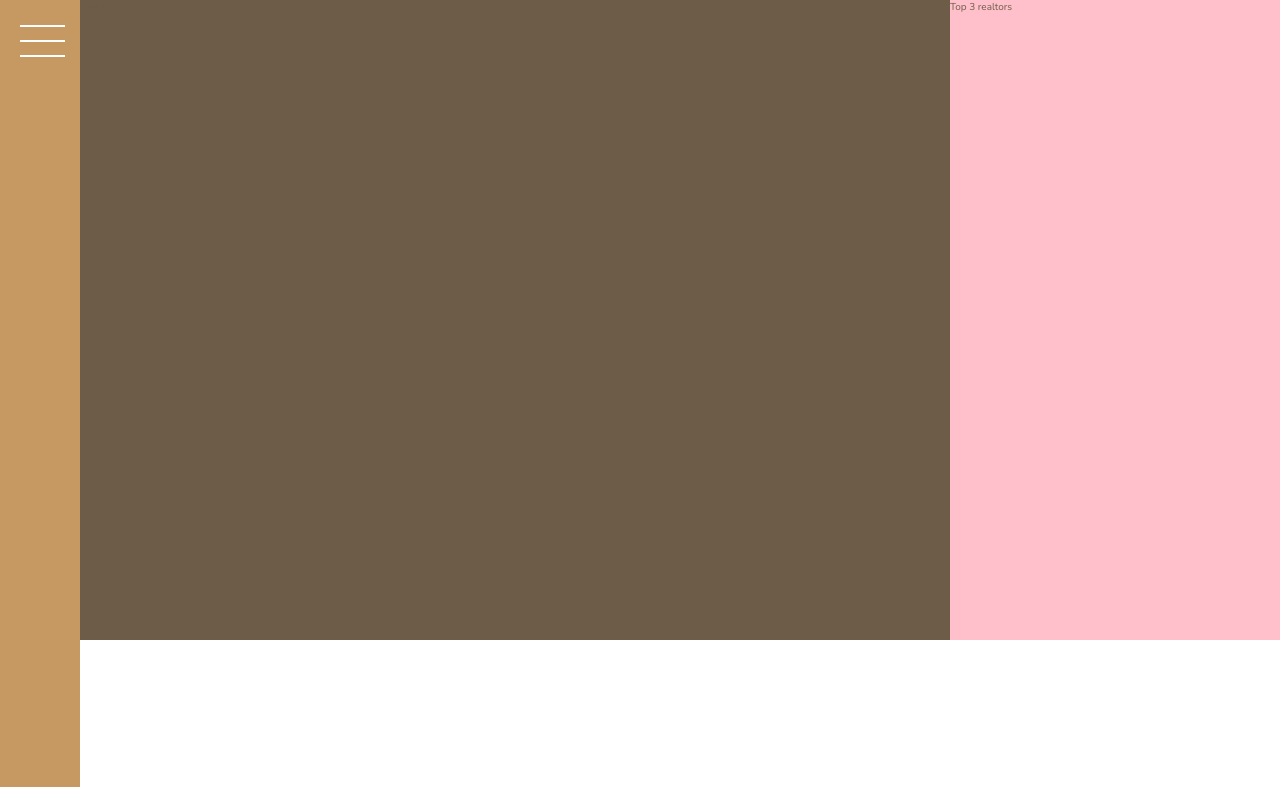
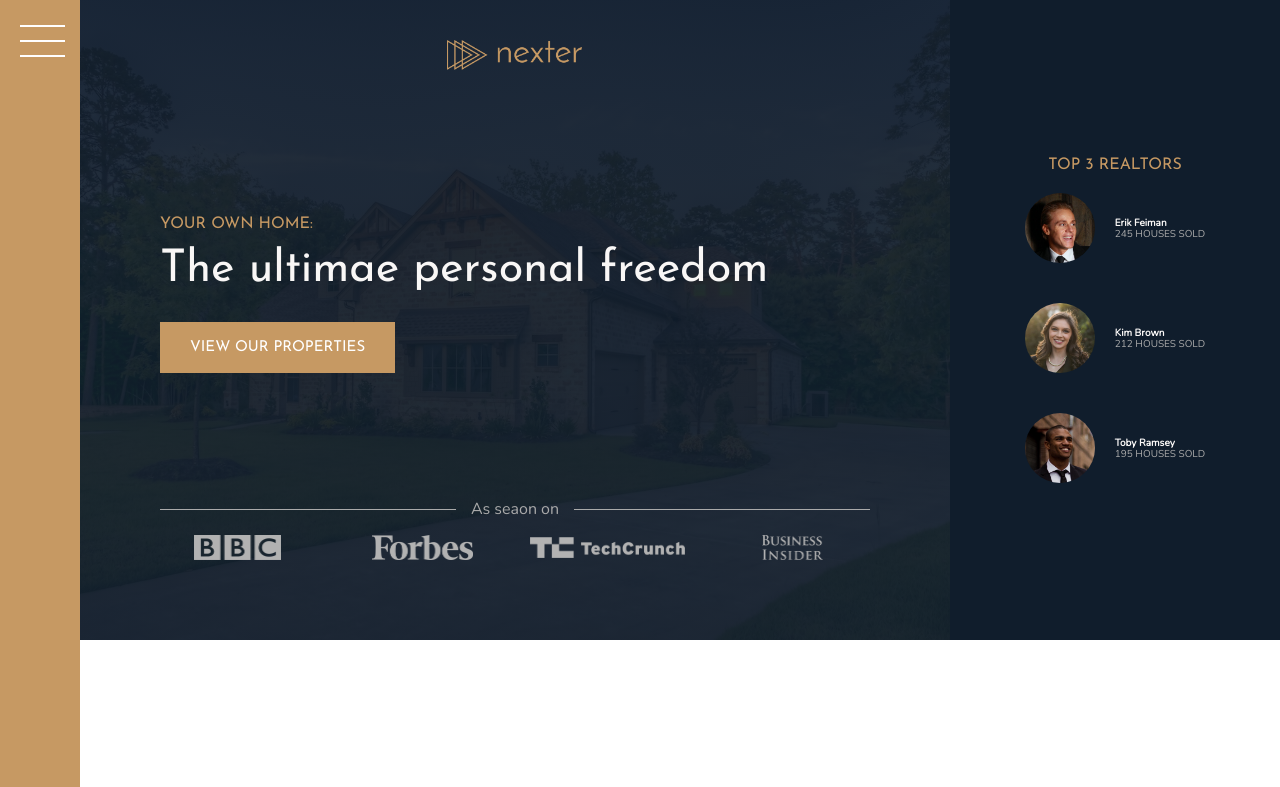
Before and after one commit to PilarczykM/Nexter_Project, a website: page index.html in a window 1280 px wide. Shown: the top 787 px of the page. Drawn offline with nearby package versions, Linux system fonts and the light colour scheme.

Commit message:
Site ready without mediaqueries.

```diff
--- a/index.html
+++ b/index.html
@@ -17,8 +17,39 @@
     <div class="sidebar">
         <button class="nav-button"></button>
     </div>
-    <header class="header">Header</header>
-    <div class="realtors">Top 3 realtors</div>
+    <header class="header">
+        <img src="./img/logo.png" alt="Logo" class="header__logo">
+        <h3 class="heading-3">Your own home:</h3>
+        <h1 class="heading-1">The ultimae personal freedom</h1>
+        <button class="btn header__btn">View our properties</button>
+        <div class="header__seenon-text">As seaon on</div>
+        <div class="header__seenon-logos">
+            <img src="./img/logo-bbc.png" alt="BBC">
+            <img src="./img/logo-forbes.png" alt="Forbes">
+            <img src="./img/logo-techcrunch.png" alt="Techcrunch">
+            <img src="./img/logo-bi.png" alt="Bi">
+        </div>
+    </header>
+    <div class="realtors">
+        <h3 class="heading-3">Top 3 Realtors</h3>
+        <div class="realtors__list">
+            <img src="./img/realtor-1.jpeg" alt="Realtor 1" class="realtors__img">
+            <div class="realtors_details">
+                <h4 class="heading-4--light">Erik Feiman</h4>
+                <p class="realtors__sold">245 houses sold</p>
+            </div>
+            <img src="./img/realtor-2.jpeg" alt="Realtor 2" class="realtors__img">
+            <div class="realtors_details">
+                <h4 class="heading-4--light">Kim Brown</h4>
+                <p class="realtors__sold">212 houses sold</p>
+            </div>
+            <img src="./img/realtor-3.jpeg" alt="Realtor 3" class="realtors__img">
+            <div class="realtors_details">
+                <h4 class="heading-4--light">Toby Ramsey</h4>
+                <p class="realtors__sold">195 houses sold</p>
+            </div>
+        </div>
+    </div>
     <section class="features">
         <div class="feature">
             <svg class="feature__icon">
--- a/sass/abstracts/_typography.scss
+++ b/sass/abstracts/_typography.scss
@@ -5,6 +5,9 @@
 
 .heading-1 {
   @extend %heading;
+  font-size: 4.5rem;
+  color: $color-grey-light-1;
+  line-height: 1;
 }
 .heading-2 {
   @extend %heading;
--- a/sass/layout/_header.scss
+++ b/sass/layout/_header.scss
@@ -1,5 +1,61 @@
 .header {
-  background-color: $color-grey-dark-2;
-  grid-row: 1 / 2;
+  background-color: $color-grey-dark-1;
   grid-column: full-start / col-end 6;
+  background-image: linear-gradient(
+      rgba($color-secondary, 0.93),
+      rgba($color-secondary, 0.93)
+    ),
+    url(../img/hero.jpeg);
+  background-size: cover;
+  background-position: center;
+  padding: 8rem;
+  padding-top: 4rem;
+
+  display: grid;
+  grid-template-rows: 1fr min-content minmax(6rem, min-content) 1fr;
+  grid-template-columns: minmax(min-content, max-content);
+  grid-row-gap: 1.5rem;
+  justify-content: center;
+
+  &__logo {
+    height: 3rem;
+    justify-self: center;
+  }
+
+  &__btn {
+    align-self: start;
+    justify-self: start;
+  }
+
+  &__seenon-text {
+    display: grid;
+    grid-template-columns: 1fr max-content 1fr;
+    grid-column-gap: 1.5rem;
+    align-items: center;
+
+    font-size: 1.6rem;
+    color: $color-grey-light-2;
+
+    &::before,
+    &::after {
+      content: "";
+      height: 1px;
+      display: block;
+      background-color: currentColor;
+    }
+  }
+
+  &__seenon-logos {
+    display: grid;
+    grid-template-columns: repeat(4, 1fr);
+    grid-column-gap: 3rem;
+    justify-items: center;
+    align-items: center;
+
+    img {
+      max-height: 2.5rem;
+      max-width: 100%;
+      filter: brightness(70%);
+    }
+  }
 }
--- a/sass/layout/_realtors.scss
+++ b/sass/layout/_realtors.scss
@@ -1,4 +1,32 @@
 .realtors {
-  background-color: pink;
+  background-color: $color-secondary;
   grid-column: col-start 7 / full-end;
+
+  padding: 3rem;
+
+  display: grid;
+  align-content: center;
+  justify-content: center;
+  justify-items: center;
+  grid-gap: 2rem;
+
+  &__list {
+    display: grid;
+    grid-template-columns: min-content max-content;
+    grid-column-gap: 2rem;
+    grid-row-gap: 5vh;
+    align-items: center;
+  }
+
+  &__img {
+    display: block;
+    width: 7rem;
+    border-radius: 50%;
+  }
+
+  &__sold {
+    text-transform: uppercase;
+    color: $color-grey-light-2;
+    margin-top: -3px;
+  }
 }
--- a/sass/layout/_sidebar.scss
+++ b/sass/layout/_sidebar.scss
@@ -8,6 +8,7 @@
 .nav-button {
   border: none;
   border-radius: 0;
+  outline: none;
 
   position: fixed;
   top: 0;
```
Also changed, not shown: css/style.css.
